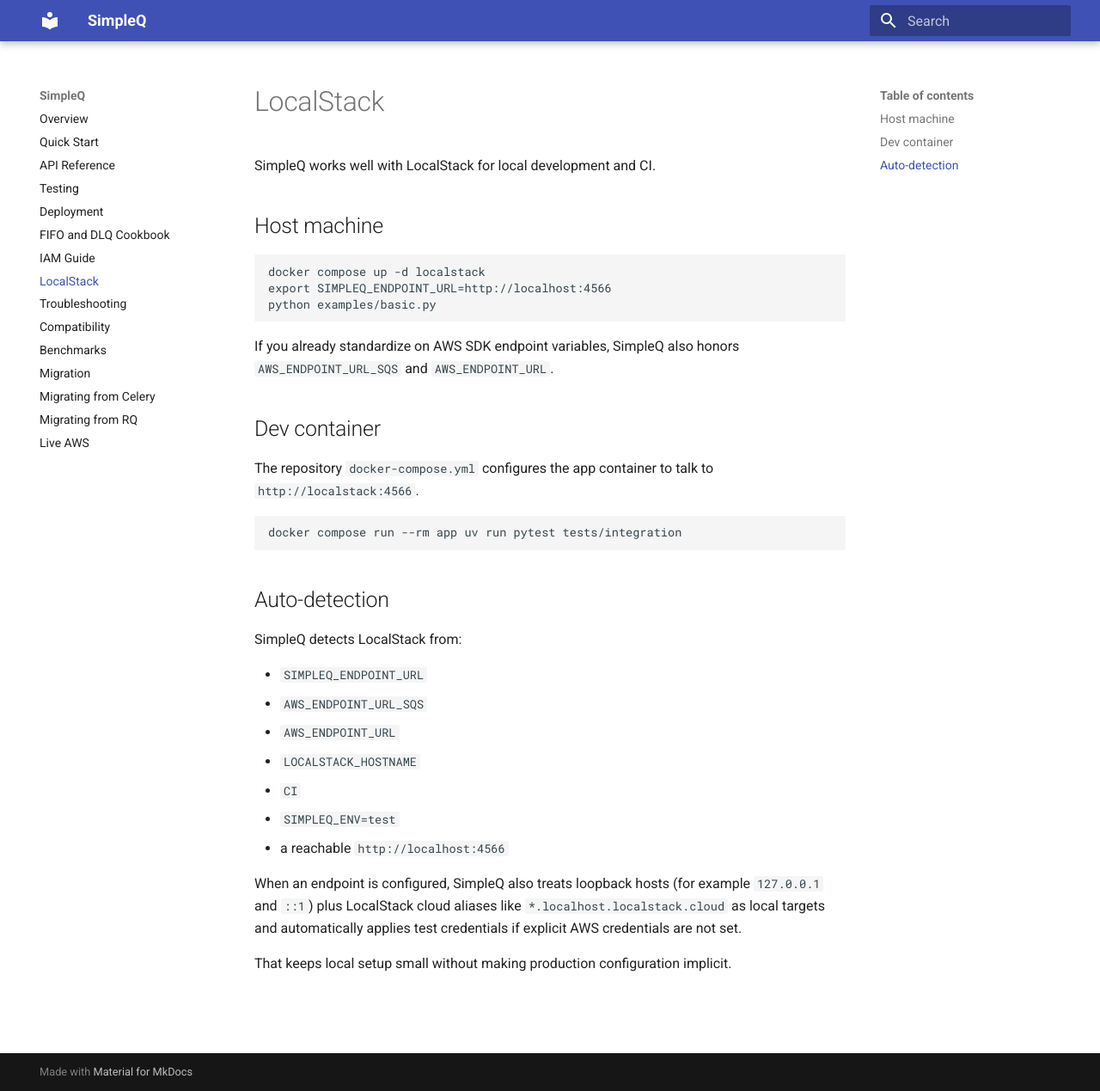
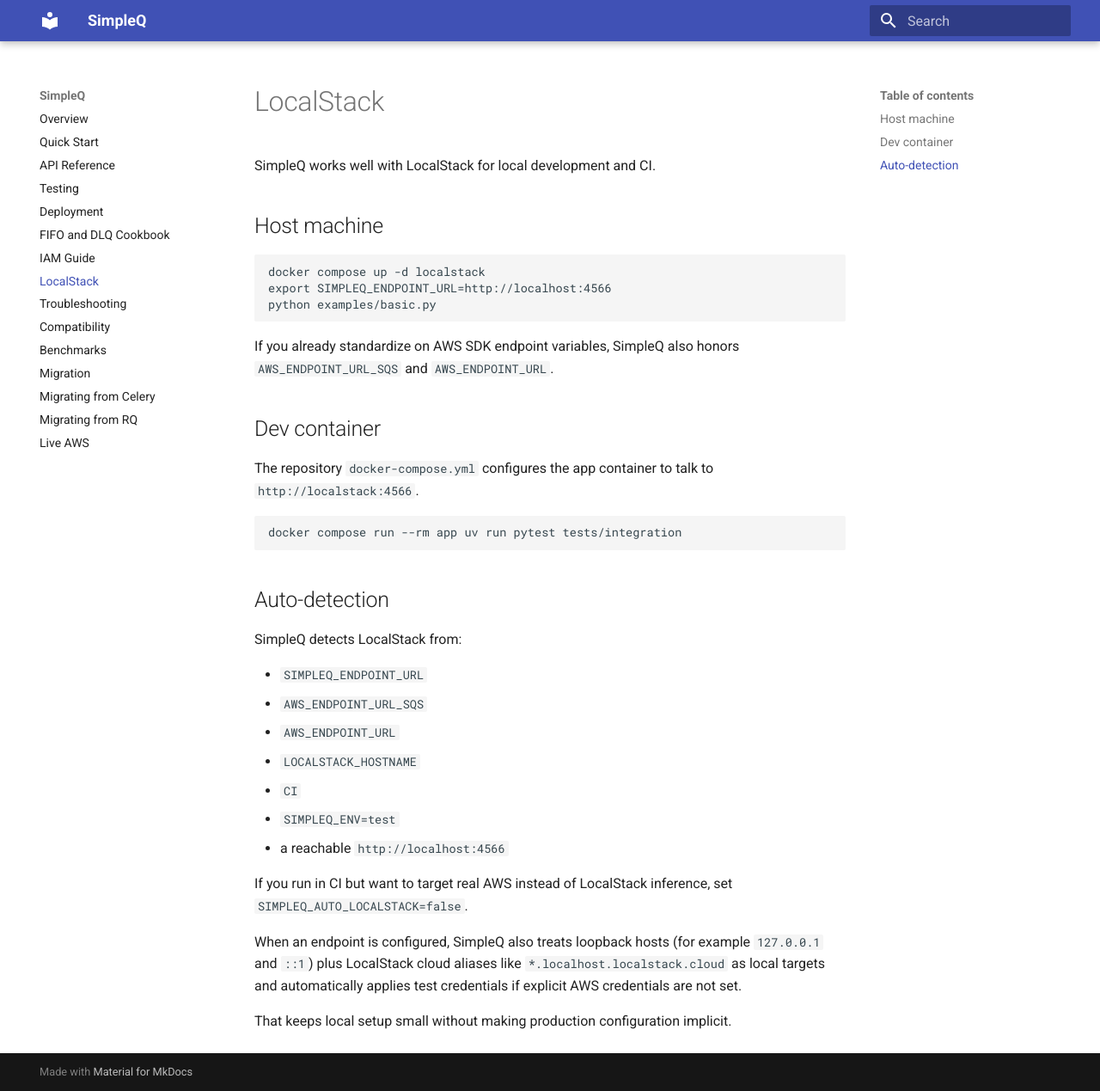
Before and after one commit to rdegges/simpleq, an MkDocs documentation site: the page built from docs/localstack.md, in a window 1280 px wide and 1269 px high. Shown: the whole window at 86% size. Built offline with MkDocs 1.6.1 and Material for MkDocs 9.7.7, drawn with Linux system fonts in a browser that asks for light colours; the version menu is left out.

Commit message:
Add explicit toggle to disable LocalStack endpoint auto-detection
Introduce SIMPLEQ_AUTO_LOCALSTACK so CI and containerized workloads can opt out of implicit LocalStack endpoint inference when targeting real AWS.

Changes:
- config: honor SIMPLEQ_AUTO_LOCALSTACK via strict boolean parsing
- tests: cover disabled auto-detection and invalid flag values
- docs: document the new toggle in README, deployment guidance, and localstack docs

Validation:
- uv run pytest tests/unit/test_config.py -q
- uv run pytest -q
- uv run pytest tests/live/test_live_smoke.py -m live -q (skipped: missing live AWS credentials)

```diff
--- a/docs/localstack.md
+++ b/docs/localstack.md
@@ -33,6 +33,9 @@
 - `SIMPLEQ_ENV=test`
 - a reachable `http://localhost:4566`
 
+If you run in CI but want to target real AWS instead of LocalStack inference,
+set `SIMPLEQ_AUTO_LOCALSTACK=false`.
+
 When an endpoint is configured, SimpleQ also treats loopback hosts (for example
 `127.0.0.1` and `::1`) plus LocalStack cloud aliases like
 `*.localhost.localstack.cloud` as local targets and automatically applies test
```
Also changed, not shown: README.md (+2 -0 lines), docs/deployment.md (+2 -0 lines), 2 other files.
